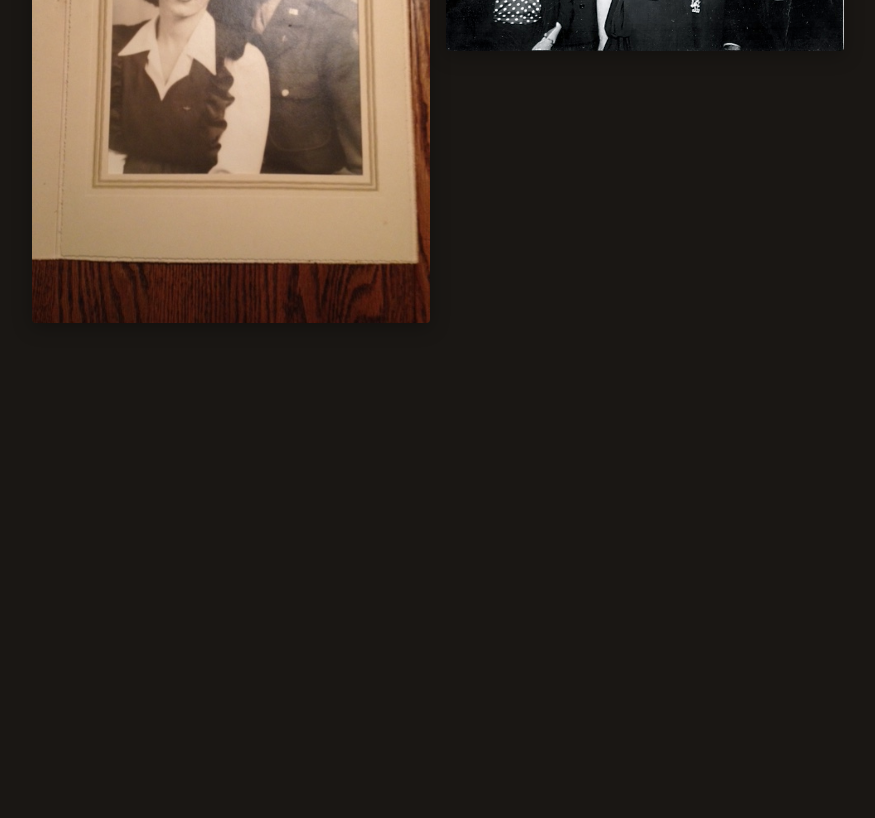
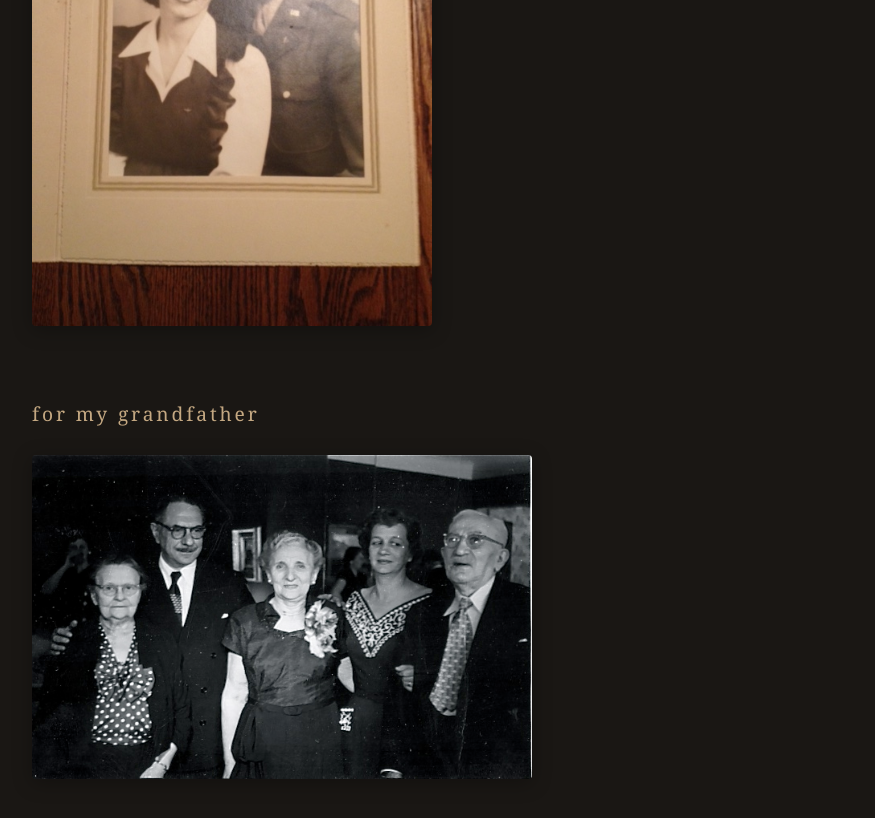
Before and after one commit to geosh5676/geosh5676.github.io, a Jekyll site: the page relational.html, which Jekyll copies as it is, in a window 1280 px wide and 900 px high, scrolled down 4532 px. Shown: the top 818 px of the window, without its empty margins (214-1089 px from the left). Built offline with Jekyll 4.4.1, drawn with Linux system fonts in a browser that asks for light colours; before the commit the page ends 4967 px from its top, so only the background shows below that.

Commit message:
Split grandfather photos into two separate sections
Co-Authored-By: Claude Opus 4.5 <noreply@anthropic.com>

```diff
--- a/relational.html
+++ b/relational.html
@@ -245,10 +245,12 @@
 
         <section id="grandfather">
             <h3>for my grandfather</h3>
-            <div class="photo-grid">
-                <img src="grandfather.jpg" alt="Grandfather">
-                <img src="grandfather-2.jpg" alt="Grandfather">
-            </div>
+            <img src="grandfather.jpg" alt="Grandfather" style="width: 100%; max-width: 400px; border-radius: 4px; box-shadow: 0 4px 20px rgba(0, 0, 0, 0.3);">
+        </section>
+
+        <section id="grandfather-2">
+            <h3>for my grandfather</h3>
+            <img src="grandfather-2.jpg" alt="Grandfather" style="width: 100%; max-width: 500px; border-radius: 4px; box-shadow: 0 4px 20px rgba(0, 0, 0, 0.3);">
         </section>
 
     </div>
```
